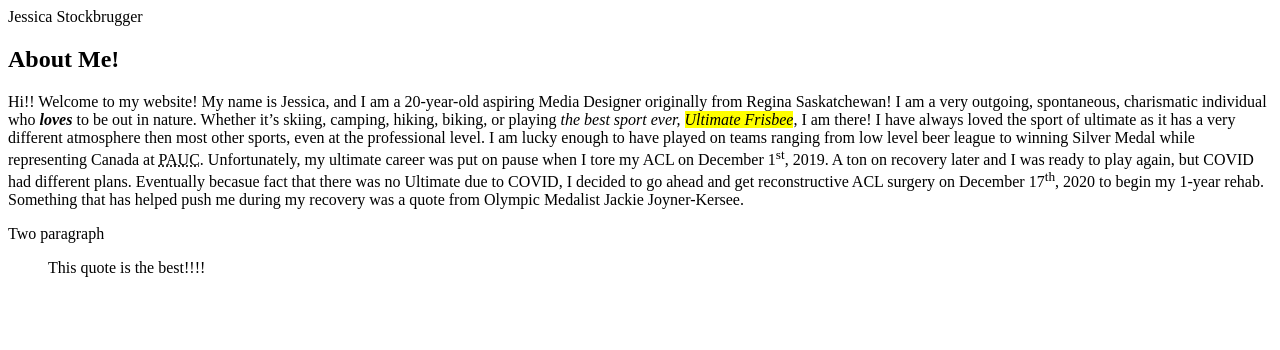
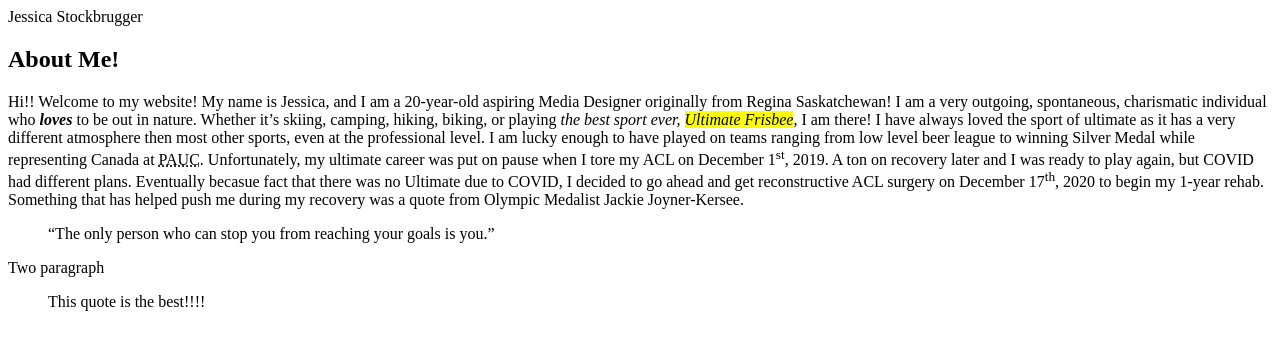
Before and after one commit to jessstockbrugger/assingment.html, a plain HTML site: page index.html in a window 1280 px wide. Drawn offline with Linux system fonts and the light colour scheme.

Commit message:
added first quote

```diff
--- a/index.html
+++ b/index.html
@@ -29,6 +29,11 @@
                         helped push me during my recovery was a quote from Olympic Medalist Jackie Joyner-Kersee. </p>
 
 
+                              <blockquote cite= "URL">
+                                “The only person who can stop you from reaching your goals is you.”
+                              </blockquote>
+
+
                       <p> Two paragraph </p>
                             <blockquote cite= "URL">
                                       This quote is the best!!!!
```
